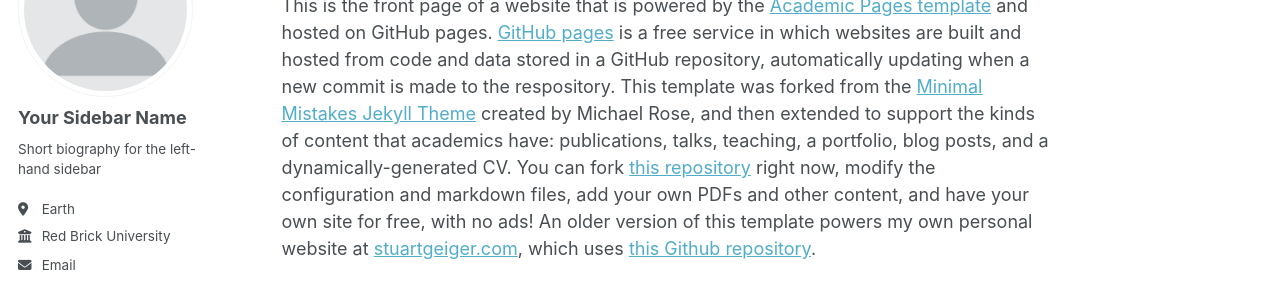
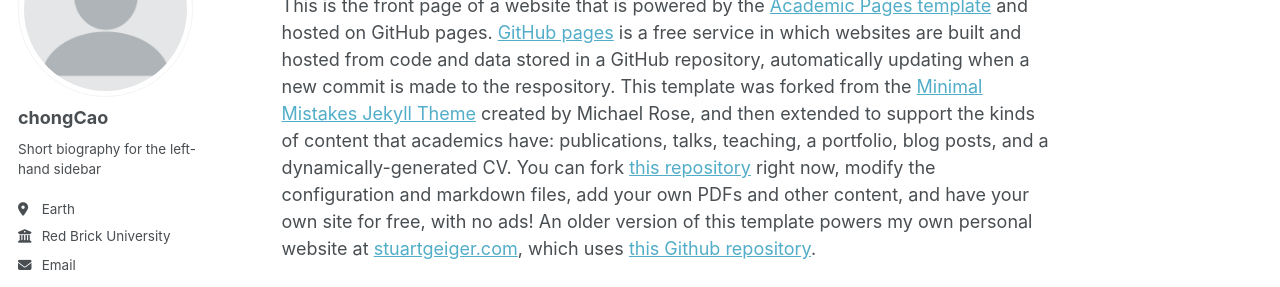
Before and after one commit to blackwhitesworder/c, a Jekyll site: the page built from _pages/about.md, in a window 1280 px wide. Shown: the part 184-471 px from the top of the page. Built offline with Jekyll 4.4.1, drawn with Linux system fonts in a browser that asks for light colours; some web fonts are replaced.

Commit message:
Update _config.yml

```diff
--- a/_config.yml
+++ b/_config.yml
@@ -22,7 +22,7 @@ repository               : "academicpages/academicpages.github.io"
 author:
   # Biographic information
   avatar           : "profile.png"
-  name             : "Your Sidebar Name"
+  name             : "chongCao"
   pronouns         : # example: "she/her"
   bio              : "Short biography for the left-hand sidebar"
   location         : "Earth"
```
